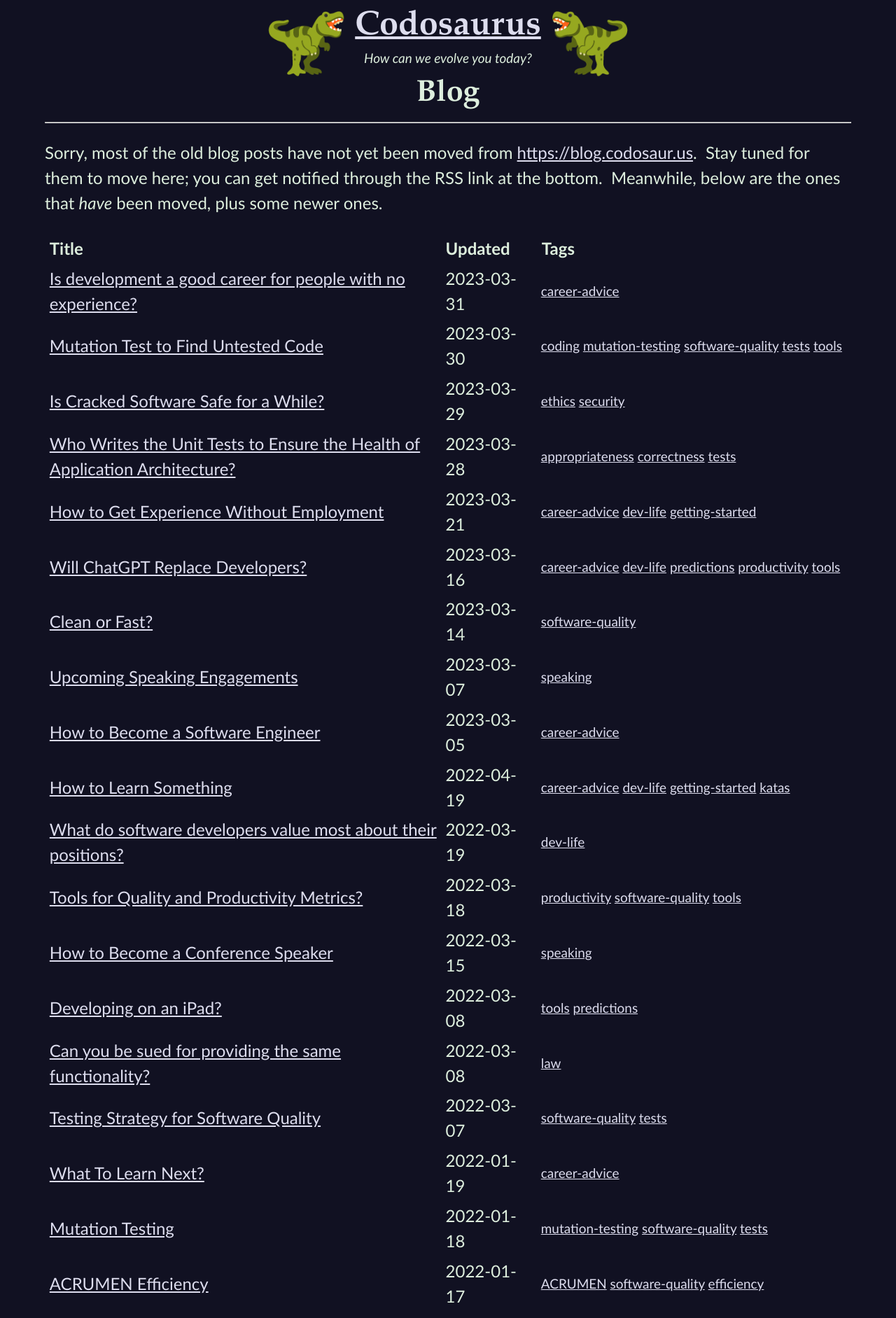
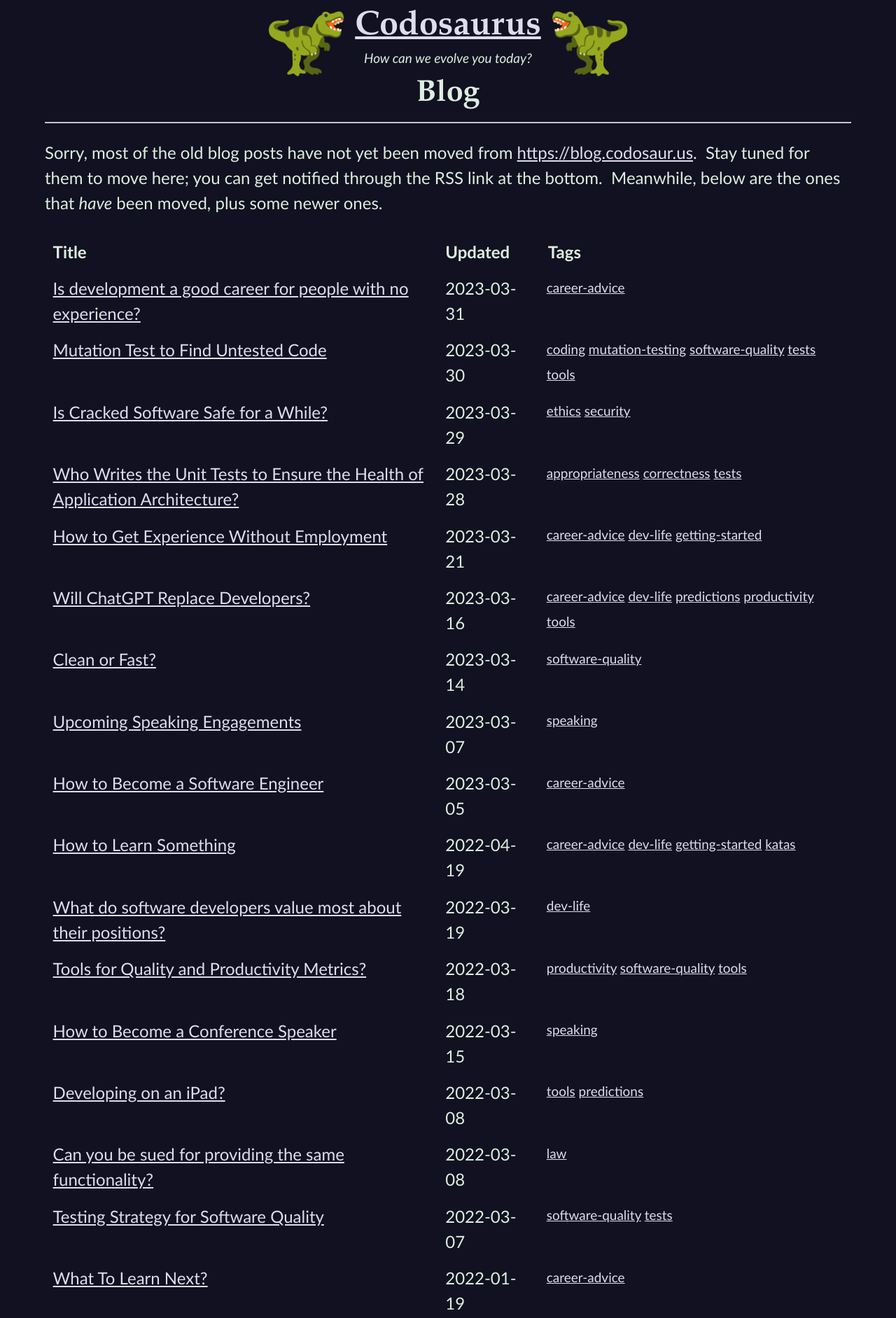
Before and after one commit to CodosaurusLLC/CodosaurusLLC.github.io, a Jekyll site: the page built from blog/index.md, in a window 1280 px wide. Shown: the top 1883 px of the page at 70% size. Built offline with Jekyll 4.4.1, drawn with Linux system fonts in a browser that asks for light colours.

Commit message:
blog list presentation tweaks

```diff
--- a/assets/css/blog-index.css
+++ b/assets/css/blog-index.css
@@ -1,7 +1,8 @@
 table.post-list { margin: 0 auto; }
 table.post-list td,th {
-  padding: 0.1em 0.2em;
+  padding: 0.3em 0.4em;
   text-align: left;
+  vertical-align: top;
 }
 table.post-list th.updated-column { min-width: 5em; } /* enough for date */
 table.post-list td.tag-column { font-size: var(--tiny-size); }
```
